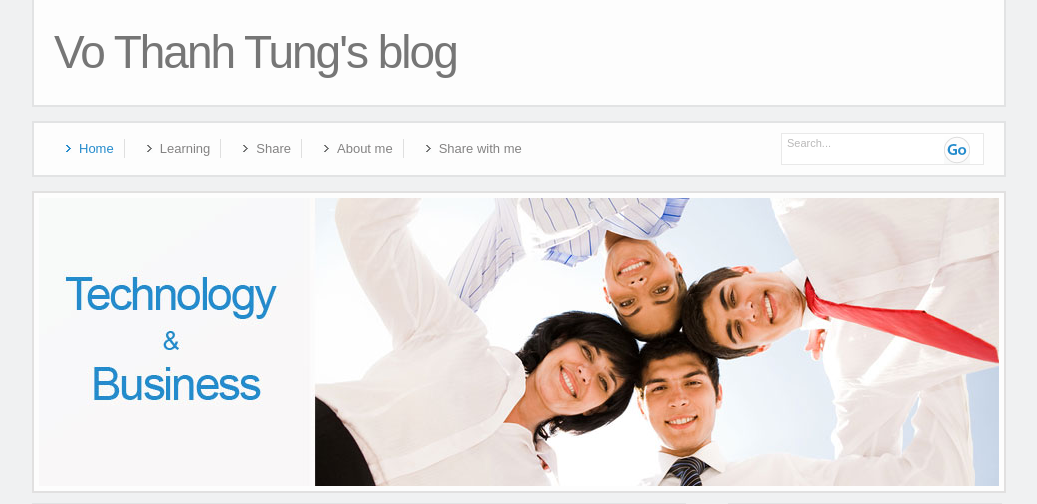
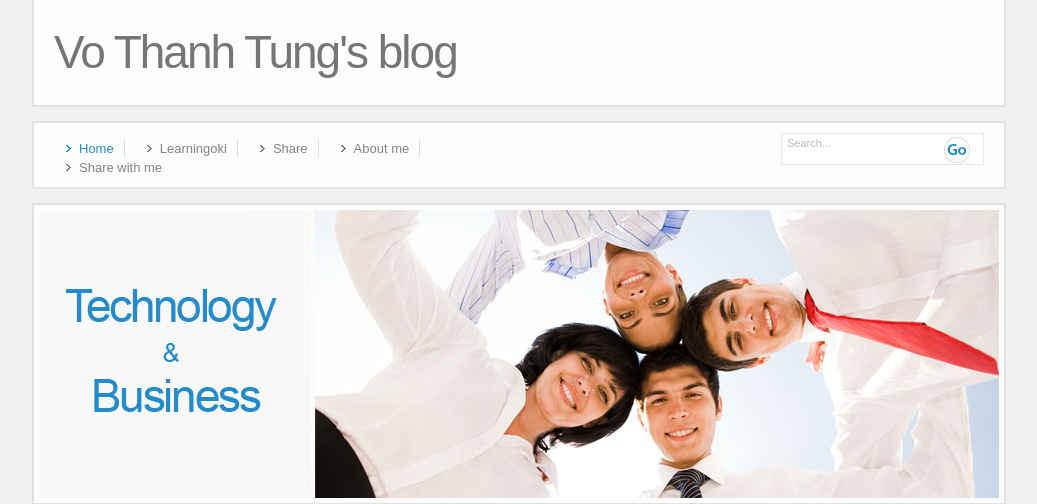
Before and after one commit to tungvothanh/mysite, a Django app: page / in a window 1280 px wide. Shown: the top 504 px of the page, without its empty margins (123-1160 px from the left). Run offline with Django 3.2, Linux system fonts and the light colour scheme; parts of the project's set-up code (start-up, migrations or seed data) failed here and were passed over.

Commit message:
changetop

```diff
--- a/top/templates/top/top.html
+++ b/top/templates/top/top.html
@@ -23,7 +23,7 @@
       <div class="menu_nav">
         <ul>
           <li class="active"><a href="index.html">Home</a></li>
-          <li><a href="support.html">Learning</a></li>
+          <li><a href="article/list">Learningoki</a></li>
           <li><a href="blog.html">Share</a></li>
           <li><a href="about.html">About me</a></li>
           <li class="last"><a href="contact.html">Share with me</a></li>
```
